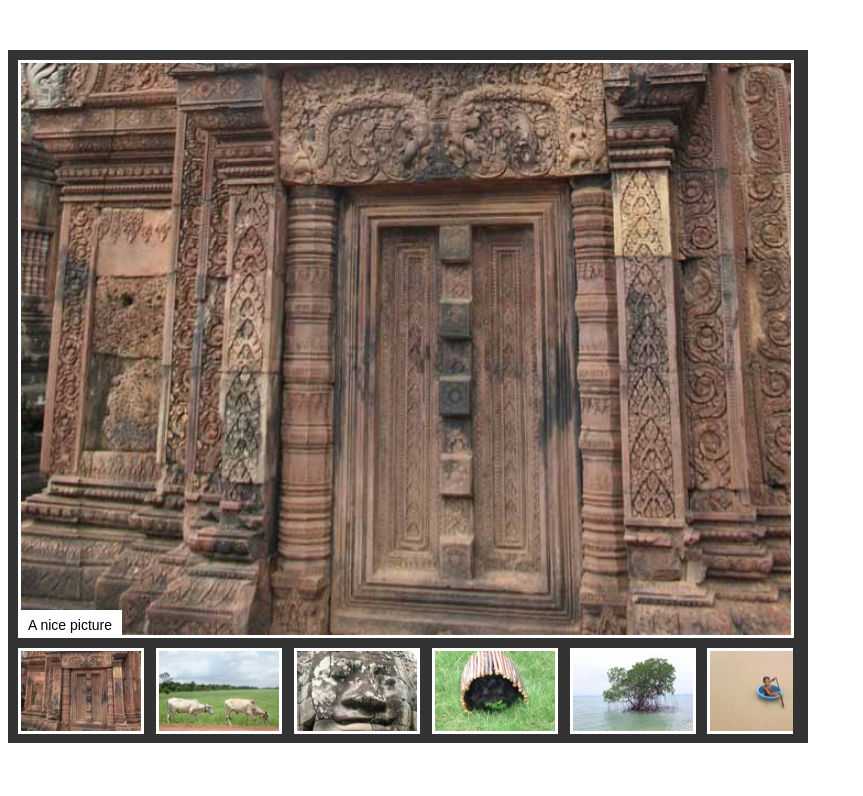
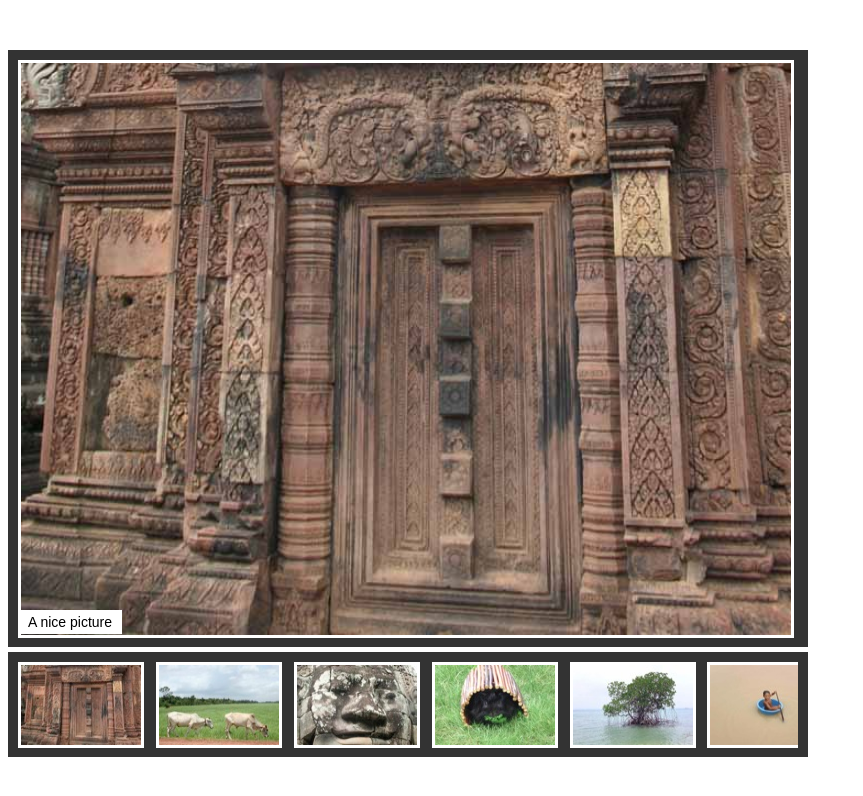
Before and after one commit to BMo-design/scrollGallery, a plain HTML site: page Demo/index_with_thumbs_down_caption_and_autoscroll.html in a window 1280 px wide. Shown: the whole page, without its empty margins (0-863 px from the left). Drawn offline with Linux system fonts and the light colour scheme; a script that the page names is missing.

Commit message:
css update

```diff
--- a/Demo/demo.css
+++ b/Demo/demo.css
@@ -1,9 +1,6 @@
 #gallery{
 	position:relative;/*has to be postion:relativ or static*/
     width:800px; /*change this*/
-
-	margin:0px;
-	padding:0px;
 	font-family:"Arial";
 	font-size:14px;
 	line-height:20px;
@@ -12,6 +9,11 @@
     width:770px; /*change this*/
 }
 
+/*scrollGallery Design*/
+#gallery{
+	margin:0px;
+	padding:0px;
+}
 
 #scrollGalleryHead{
 	padding:10px 10px 0px 10px;
@@ -20,7 +22,7 @@
 }
 
 #scrollGalleryFoot{
-	padding:10px;
+	padding:10px 10px 0px 10px;
 	margin-top:5px;
     background-color:#333333;
 }
@@ -36,9 +38,6 @@
 	border-bottom: 4px solid #333333;
 }
 #thumbareaContent{
-	padding-left:0px;
-	padding-right:0px;
-	margin:0px;
  	white-space: nowrap;       /* important */
 }
 #thumbareaContent img{
@@ -55,18 +54,16 @@
 	width:100%;
 	margin:0px;
 	padding:0px;
+	border-bottom: 4px solid #333333;
 }
 #imageareaContent{
-	padding-left:0px;
-	padding-right:0px;
-	margin:0px;
  	white-space: nowrap;       /* important */
-    margin-bottom:-5px;
 }
 #imageareaContent img{
     margin:0px;
-	margin-right:15px;
+	padding:0px;
     border: 3px solid #ffffff;
+	display:inline;
 }
 
 /*Caption Version*/
@@ -84,4 +81,5 @@
 	z-index:auto;
 	top:0px;
 	left:0px;
+	line-height:14px;
 }
--- a/Demo/index_with_thumbs_down_caption_and_autoscroll.html
+++ b/Demo/index_with_thumbs_down_caption_and_autoscroll.html
@@ -42,7 +42,7 @@
                       </div>
 					</div>
 				</div>
-				<div id="scrollGalleryFoot" style="margin:0px; padding-bottom:0px; padding-right:15px;">
+				<div id="scrollGalleryFoot">
 					<div id="thumbarea">
 						<div id="thumbareaContent">
                             <img  src="fotos/small_image1.jpg" width="120" height="80" alt="" />
```
